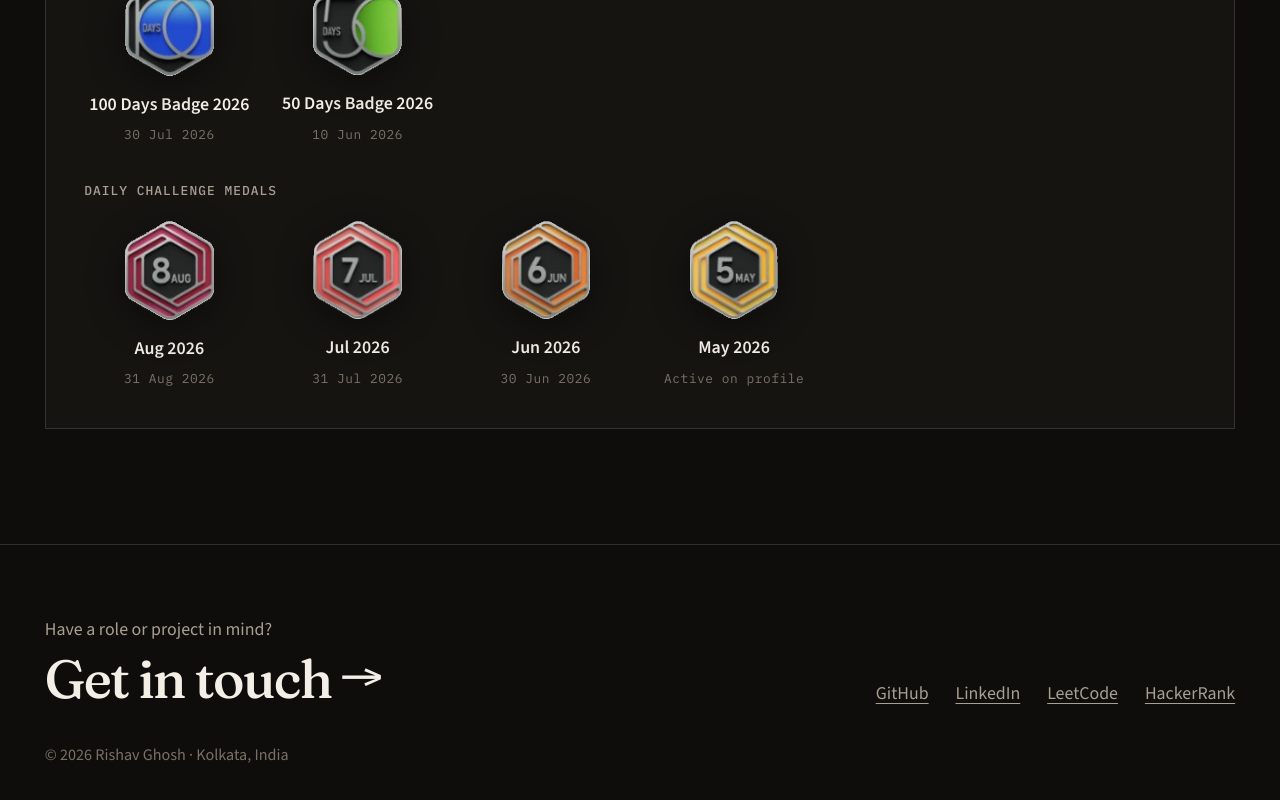
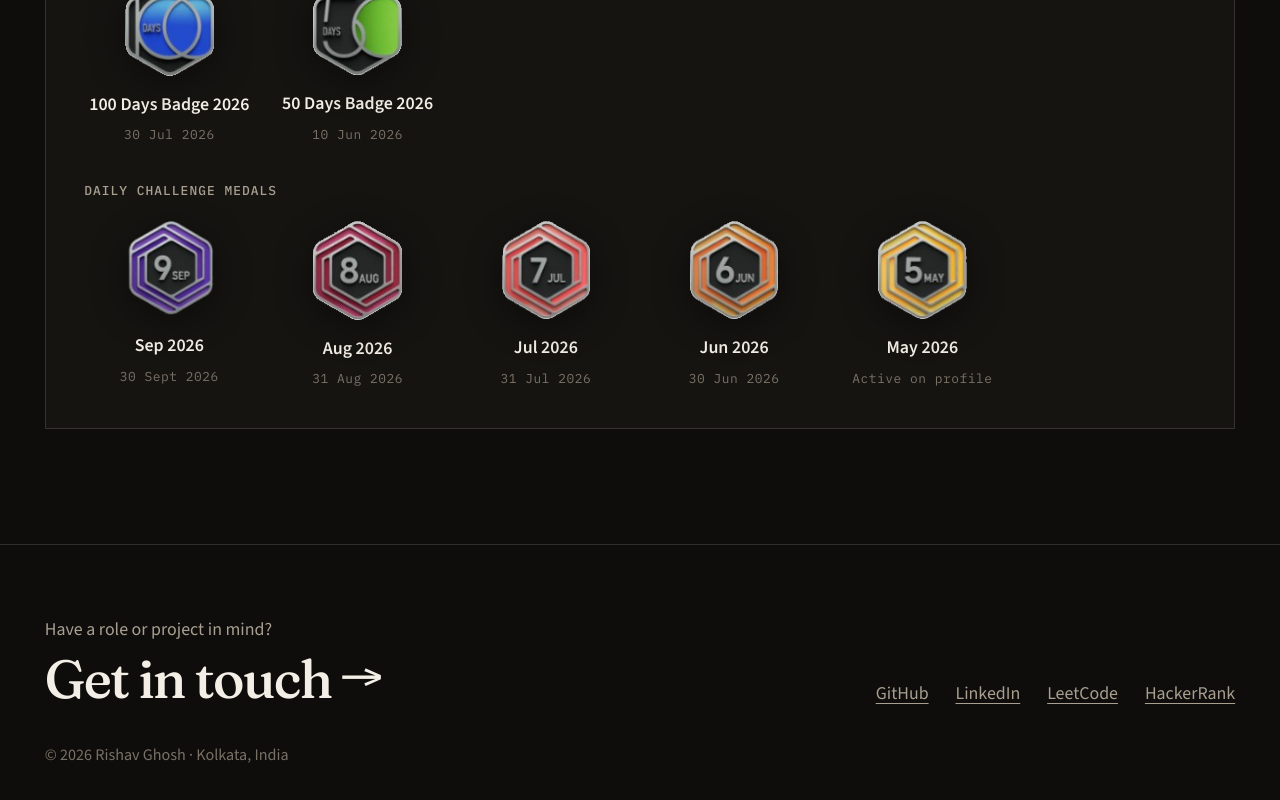
Before and after one commit to RishavGhosh7/Final-Portfolio, a React (Vite) app: page /about in a window 1280 px wide. Shown: the part 2340-3140 px from the top of the page. Built offline with nearby package versions, Linux system fonts and the light colour scheme.

Commit message:
Add September 2026 LeetCode daily badge
Co-authored-by: Cursor <cursoragent@cursor.com>

```diff
--- a/src/data/profile.js
+++ b/src/data/profile.js
@@ -191,6 +191,7 @@ export const leetcodeBadges = {
     { name: "50 Days Badge 2026", image: "/badges/50-days.png", date: "2026-06-10" },
   ],
   daily: [
+    { name: "Sep 2026", image: "/badges/sep-2026.png", date: "2026-09-30" },
     { name: "Aug 2026", image: "/badges/aug-2026.png", date: "2026-08-31" },
     { name: "Jul 2026", image: "/badges/jul-2026.png", date: "2026-07-31" },
     { name: "Jun 2026", image: "/badges/jun-2026.png", date: "2026-06-30" },
```
Also changed, not shown: public/badges/sep-2026.png (added).
